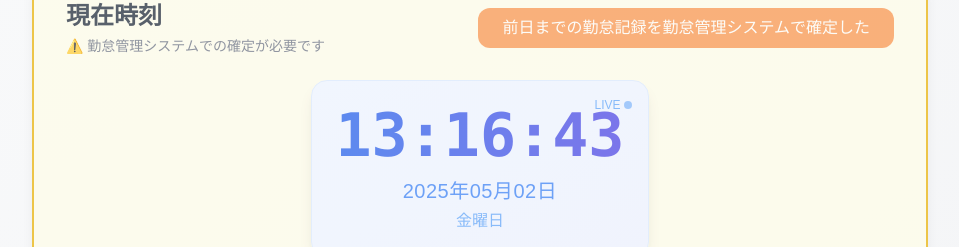
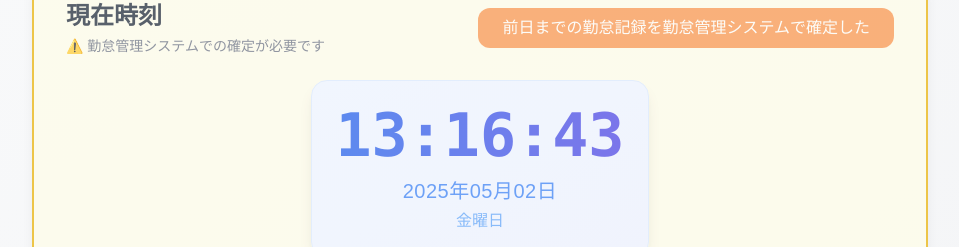
Before and after one commit to kuuchan-code/kinmu-navigator, a Next.js app: page / in a window 1280 px wide. Shown: the part 220-467 px from the top of the page, without its empty margins (160-1119 px from the left). Built offline with nearby package versions, Linux system fonts and the light colour scheme.

Commit message:
refactor: 時計の装飾を削除してシンプルに

```diff
--- a/src/app/page.tsx
+++ b/src/app/page.tsx
@@ -231,15 +231,9 @@ export default function Home() {
               <>
                 <div className="flex flex-col sm:flex-row items-center justify-center gap-4 sm:gap-8 mb-4 w-full">
                   <div className="text-center w-full sm:w-auto bg-gradient-to-br from-blue-50 to-indigo-50 p-6 rounded-2xl border border-blue-100 shadow-lg">
-                    <div className="relative">
-                      <div className="absolute -top-2 -right-2 flex items-center gap-1">
-                        <span className="text-xs text-blue-400 font-medium">LIVE</span>
-                        <div className="w-2 h-2 bg-blue-400 rounded-full animate-pulse"></div>
-                      </div>
-                      <p className="text-5xl sm:text-6xl font-mono font-bold text-transparent bg-clip-text bg-gradient-to-r from-blue-600 to-indigo-600">
-                        {format(currentTime, 'HH:mm:ss', { locale: ja })}
-                      </p>
-                    </div>
+                    <p className="text-5xl sm:text-6xl font-mono font-bold text-transparent bg-clip-text bg-gradient-to-r from-blue-600 to-indigo-600">
+                      {format(currentTime, 'HH:mm:ss', { locale: ja })}
+                    </p>
                     <p className="text-lg sm:text-xl font-medium text-blue-500 mt-3 tracking-wide">
                       {format(currentTime, 'yyyy年MM月dd日', { locale: ja })}
                     </p>
```
